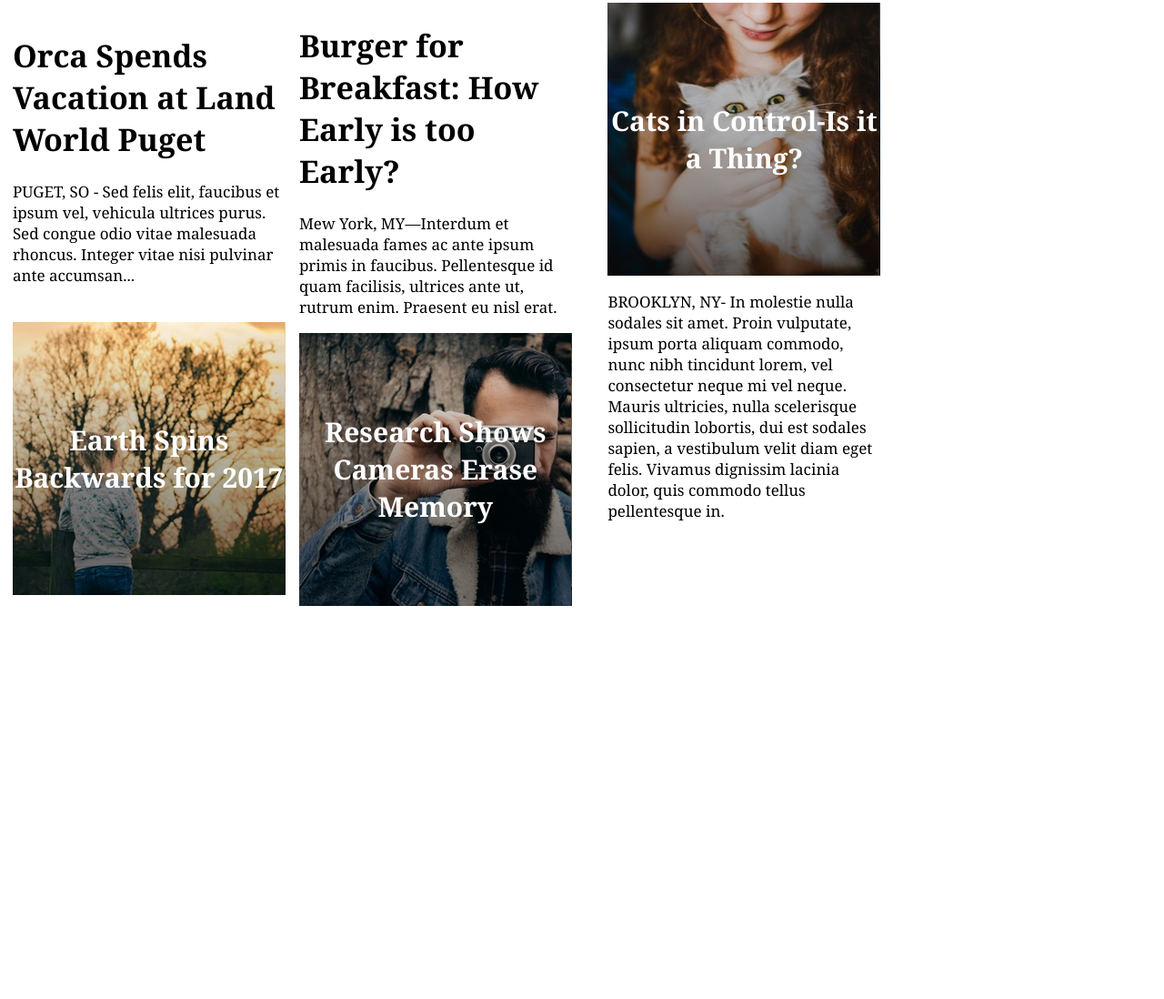
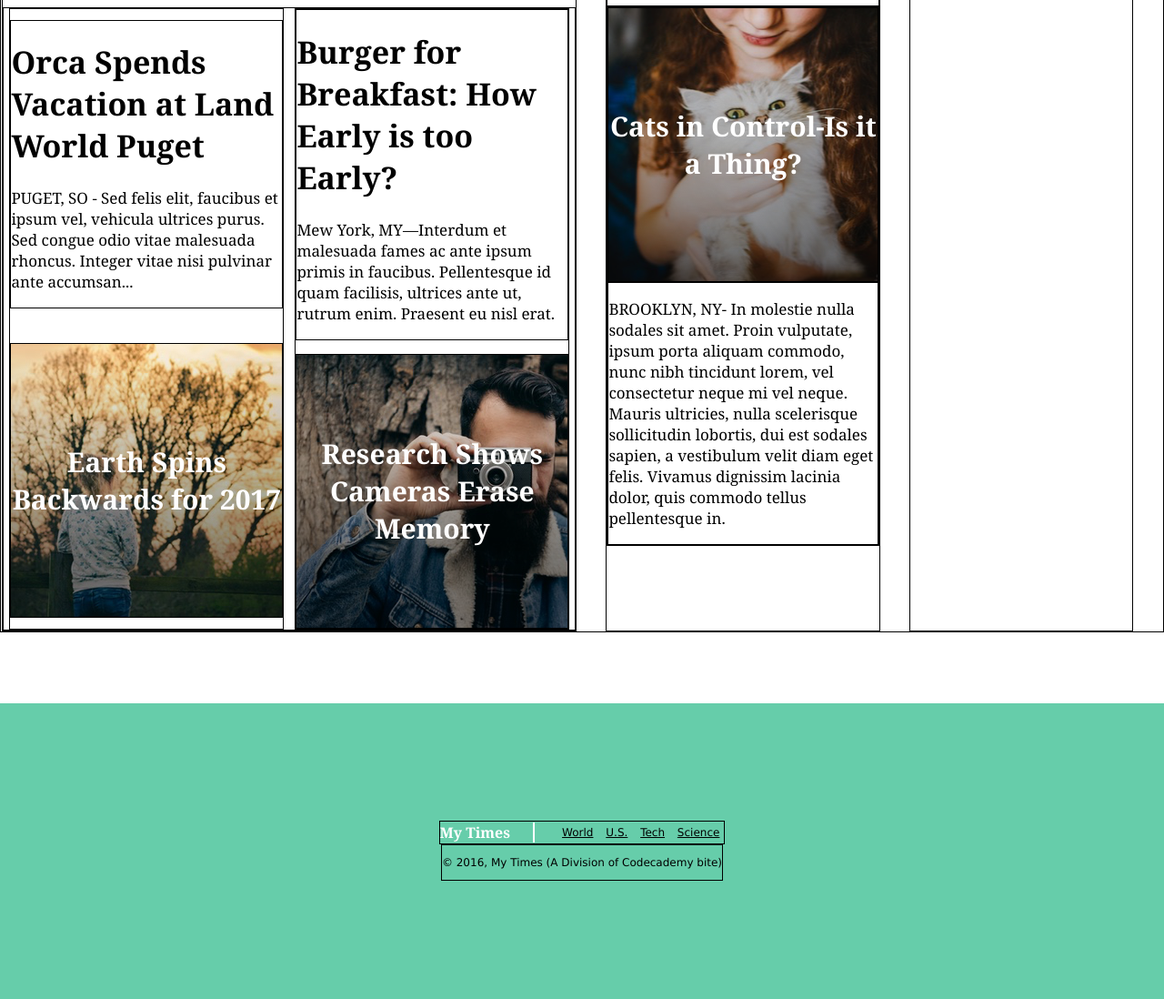
Before and after one commit to heckvetica/mytimes, a plain HTML site: page index.html in a window 1280 px wide. Shown: the part 699-1797 px from the top of the page at 91% size. Before the commit the page ends 1443 px from the top, so only its background shows below. Drawn offline with Linux system fonts and the light colour scheme.

Commit message:
Final addition of footer.

```diff
--- a/index.html
+++ b/index.html
@@ -74,5 +74,19 @@
             </div>
         </div><!-- .column.small end -->
     </div> <!-- #main end -->
+    <footer>
+        <div class='info'>
+            <span class="title">My Times</span>
+            <nav>
+                <span><a href="#">World</a></span>
+                <span><a href="#">U.S.</a></span>
+                <span><a href="#">Tech</a></span>
+                <span><a href="#">Science</a></span>
+            </nav>
+        </div> <!-- .info end -->
+        <div class='copyright'>
+            <p>&copy 2016, My Times (A Division of Codecademy bite)</p>
+        </div><!-- copyright end -->
+    </footer>
 </body>
 </html>
--- a/resources/css/style.css
+++ b/resources/css/style.css
@@ -1,9 +1,8 @@
-/* === TODO: Remove this section ===
+/* === TODO: Remove this section === */
 div {
     border: 1px solid black;
 }
 
-*/
 /* === TODO: Remove above section === */
 
 body {
@@ -72,6 +71,7 @@ nav a {
 
 .column.large {
     display: flex;
+    align-items: space-around;
     width: 630px;
 }
 
@@ -114,6 +114,7 @@ nav a {
 
 .two, .three {
     height: 300px;
+    margin-top: 15px;
 }
 
 .four {
@@ -148,3 +149,41 @@ h3 {
     font-size: 12px;
     color: dimgray;
 }
+
+footer {
+    display: flex;
+    flex-direction: column;
+    background-color: MediumAquamarine;
+    align-items: center;
+    justify-content: center;
+    margin: auto;
+    font-family: Verdana;
+    font-size: 12px;
+    width: 100%;
+    height: 325px;
+}
+
+.info {
+    display: flex;
+    align-items: center;
+    justify-content: center;
+}
+
+.info nav {
+    padding-right: 0;
+}
+
+.title {
+    font-family: Georgia;
+    font-size: 16px;
+    font-weight: bold;
+    color: white;
+    border-right: 2px solid white;
+    padding-right: 25px;
+    margin-right: 25px;
+}
+
+.copyright {
+    display: flex;
+    justify-content: center;
+}
```
